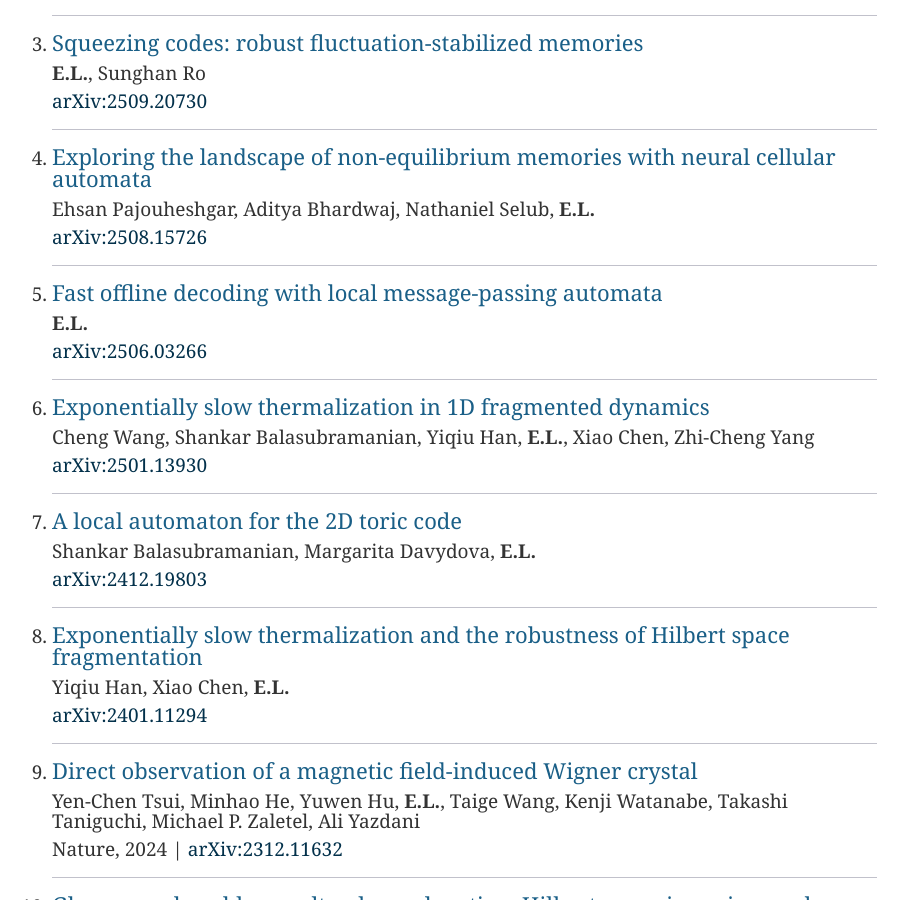
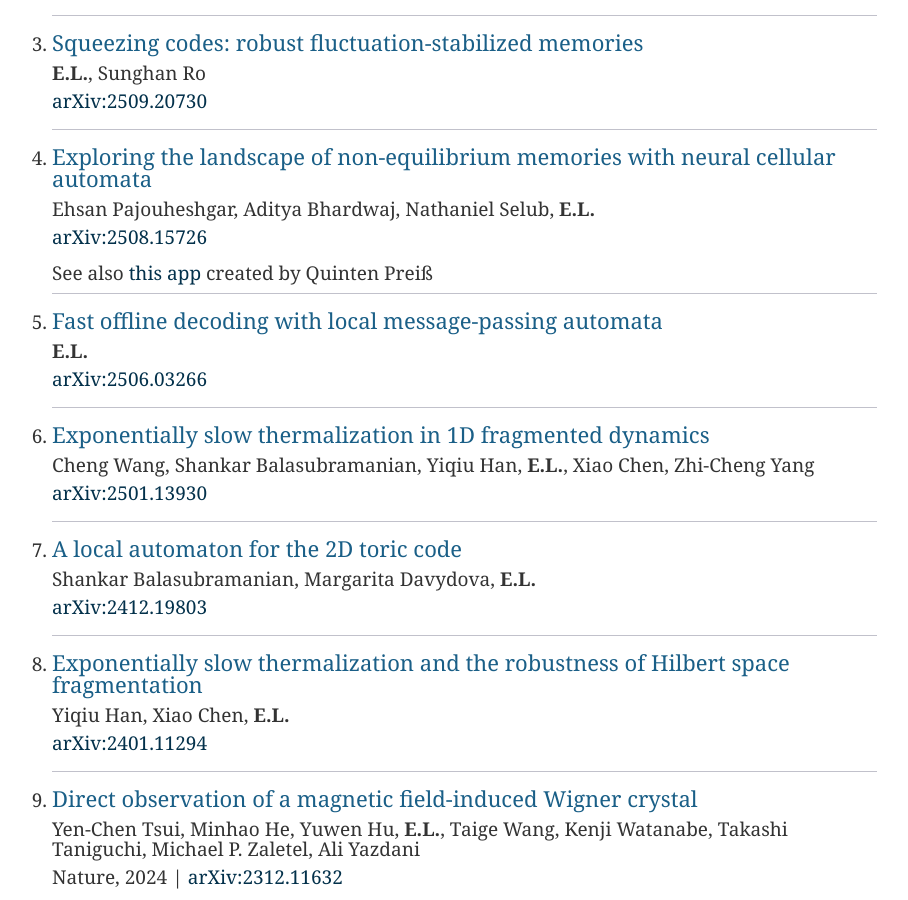
Before and after one commit to ethanlake/ethanlake.github.io, a Jekyll site: the page papers.html, which Jekyll copies as it is, in a window 1280 px wide and 900 px high, scrolled down 511 px. Shown: the whole window, without its empty margins (183-1091 px from the left). Built offline with Jekyll 4.4.1, drawn with Linux system fonts in a browser that asks for light colours.

Commit message:
Update papers.html

```diff
--- a/papers.html
+++ b/papers.html
@@ -76,6 +76,7 @@
     <p class="details">
       <span class="authors"> Ehsan Pajouheshgar, Aditya Bhardwaj, Nathaniel Selub, <b>E.L.</b></span>
       <span class="journal"><a href="https://arxiv.org/abs/2508.15726">arXiv:2508.15726</a></span>
+		<span class="authors"> See also <a href="https://apps.apple.com/de/app/nca-memories/id6754988083?l=en-GB">this app</a> created by Quinten Preiß </span>
       <hr>
     </p>
   </li>
```
